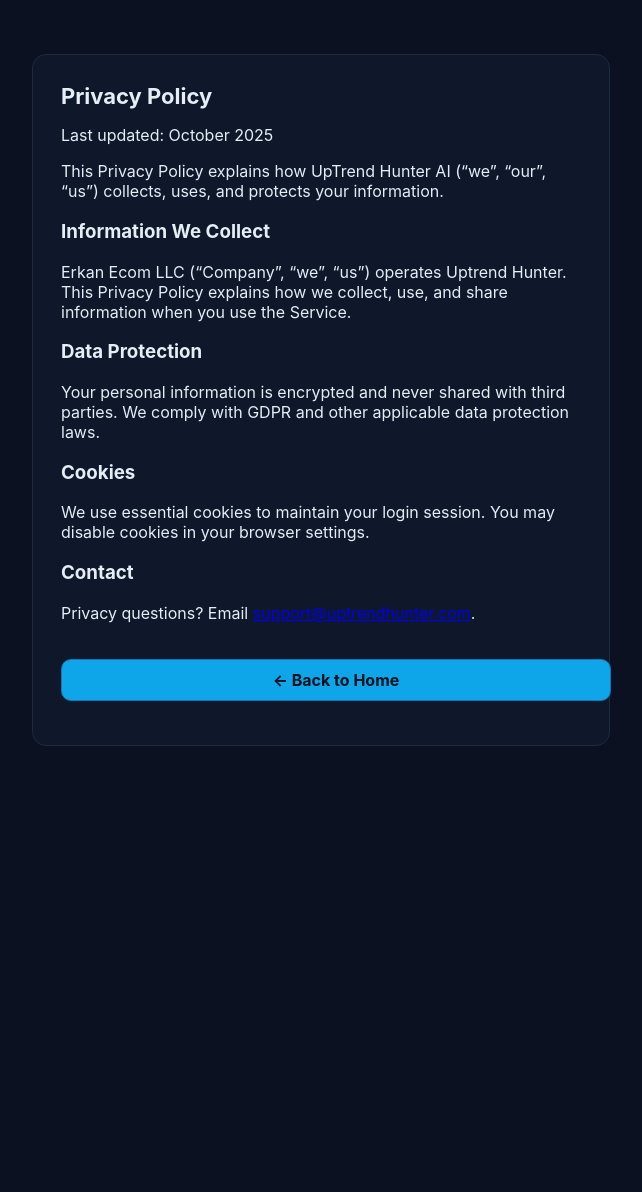
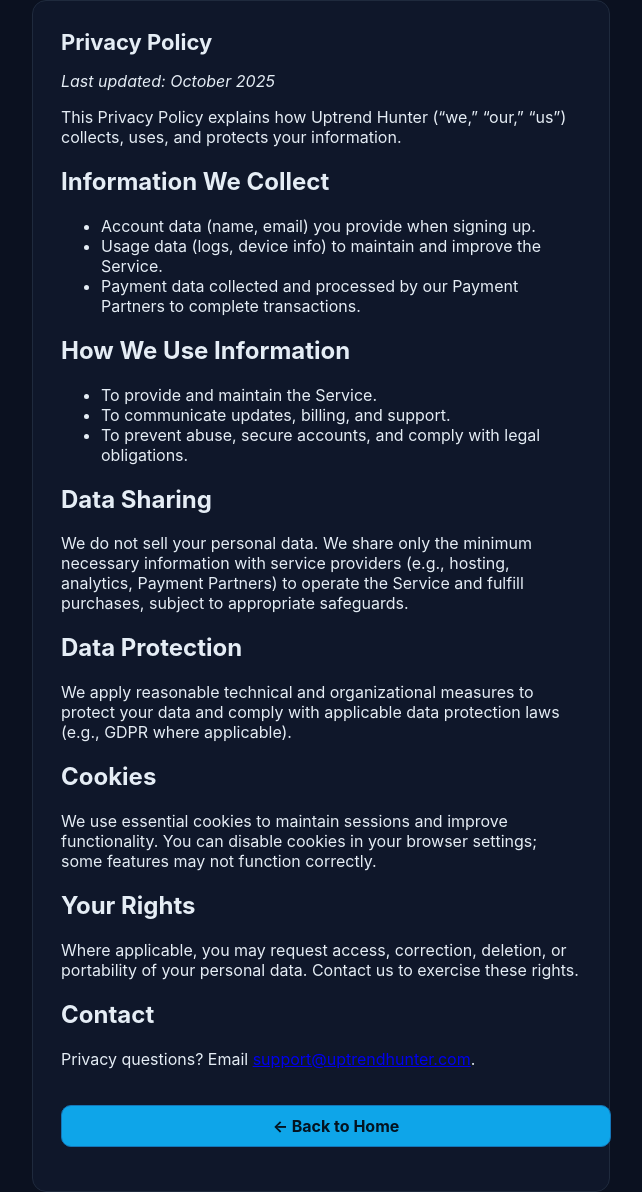
Before and after one commit to coskunforex/amazon-trend-web, a Flask app: page /privacy in a window 1280 px wide. Shown: the whole page, without its empty margins (319-961 px from the left). Before the commit the page ends 746 px from the top, so only its background shows below. Run offline with Flask 3, Linux system fonts and the light colour scheme; parts of the project's set-up code (start-up, migrations or seed data) failed here and were passed over.

Commit message:
Update legal pages: terms, privacy, and refund policy (generalized payment processor wording)

```diff
--- a/app/web/templates/privacy.html
+++ b/app/web/templates/privacy.html
@@ -5,22 +5,39 @@
 </head><body>
 <div class="auth">
 <h1>Privacy Policy</h1>
-<p>Last updated: October 2025</p>
+<p><em>Last updated: October 2025</em></p>
 
-<p>This Privacy Policy explains how UpTrend Hunter AI (“we”, “our”, “us”) collects, uses, and protects your information.</p>
+<p>This Privacy Policy explains how Uptrend Hunter (“we,” “our,” “us”) collects, uses, and protects your information.</p>
 
-<h3>Information We Collect</h3>
-<p>Erkan Ecom LLC (“Company”, “we”, “us”) operates Uptrend Hunter.
-This Privacy Policy explains how we collect, use, and share information when you use the Service.</p>
+<h2>Information We Collect</h2>
+<ul>
+  <li>Account data (name, email) you provide when signing up.</li>
+  <li>Usage data (logs, device info) to maintain and improve the Service.</li>
+  <li>Payment data collected and processed by our Payment Partners to complete transactions.</li>
+</ul>
 
-<h3>Data Protection</h3>
-<p>Your personal information is encrypted and never shared with third parties. We comply with GDPR and other applicable data protection laws.</p>
+<h2>How We Use Information</h2>
+<ul>
+  <li>To provide and maintain the Service.</li>
+  <li>To communicate updates, billing, and support.</li>
+  <li>To prevent abuse, secure accounts, and comply with legal obligations.</li>
+</ul>
 
-<h3>Cookies</h3>
-<p>We use essential cookies to maintain your login session. You may disable cookies in your browser settings.</p>
+<h2>Data Sharing</h2>
+<p>We do not sell your personal data. We share only the minimum necessary information with service providers (e.g., hosting, analytics, Payment Partners) to operate the Service and fulfill purchases, subject to appropriate safeguards.</p>
 
-<h3>Contact</h3>
+<h2>Data Protection</h2>
+<p>We apply reasonable technical and organizational measures to protect your data and comply with applicable data protection laws (e.g., GDPR where applicable).</p>
+
+<h2>Cookies</h2>
+<p>We use essential cookies to maintain sessions and improve functionality. You can disable cookies in your browser settings; some features may not function correctly.</p>
+
+<h2>Your Rights</h2>
+<p>Where applicable, you may request access, correction, deletion, or portability of your personal data. Contact us to exercise these rights.</p>
+
+<h2>Contact</h2>
 <p>Privacy questions? Email <a href="mailto:support@uptrendhunter.com">support@uptrendhunter.com</a>.</p>
+
 
 <p style="margin-top:20px"><a class="btn" href="/">← Back to Home</a></p>
 </div></body></html>
```
Also changed, not shown: app/web/templates/refund.html (+14 -7 lines), app/web/templates/terms.html (+18 -13 lines).
